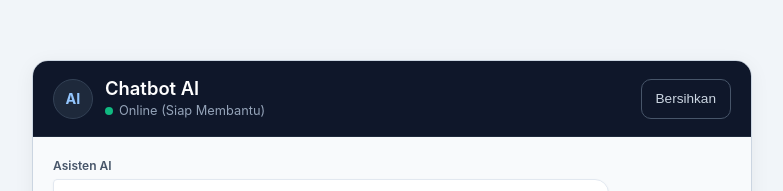
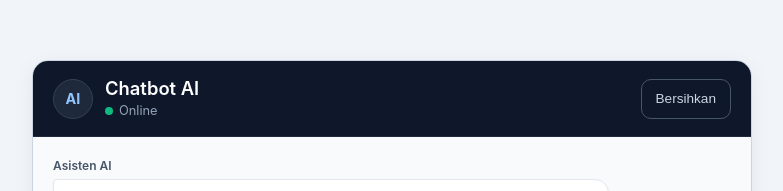
Before and after one commit to yuumuu/093_ChatBot, a website: page public/index.html in a window 1280 px wide. Shown: the top 191 px of the page, without its empty margins (248-1031 px from the left). Drawn offline with Linux system fonts and the light colour scheme.

Commit message:
chore(ui): simplify status text

```diff
--- a/public/index.html
+++ b/public/index.html
@@ -18,7 +18,7 @@
                         <h1>Chatbot AI</h1>
                         <p class="status-indicator">
                             <span class="status-dot" aria-hidden="true"></span>
-                            Online (Siap Membantu)
+                            Online
                         </p>
                     </div>
                 </div>
```
